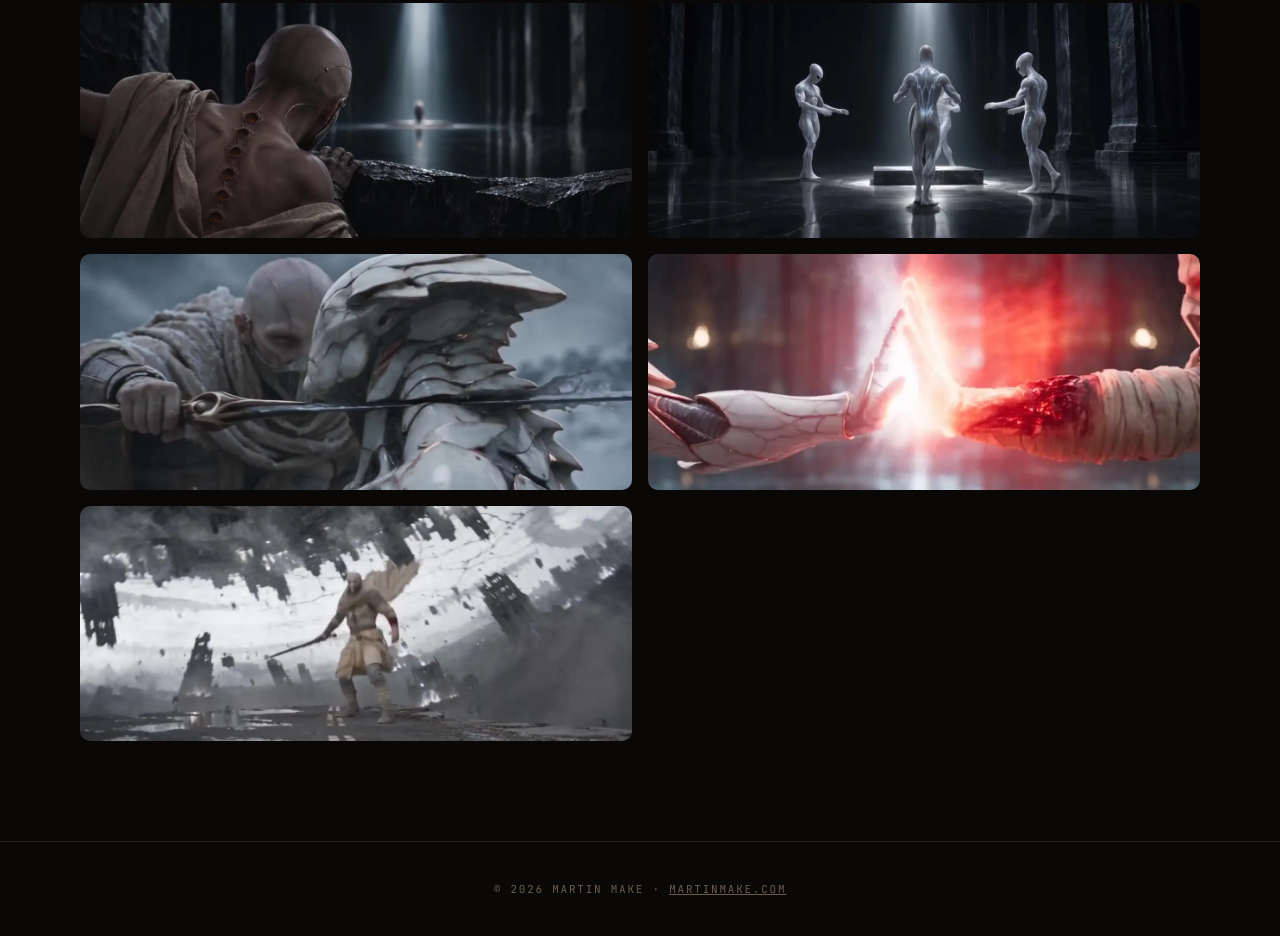
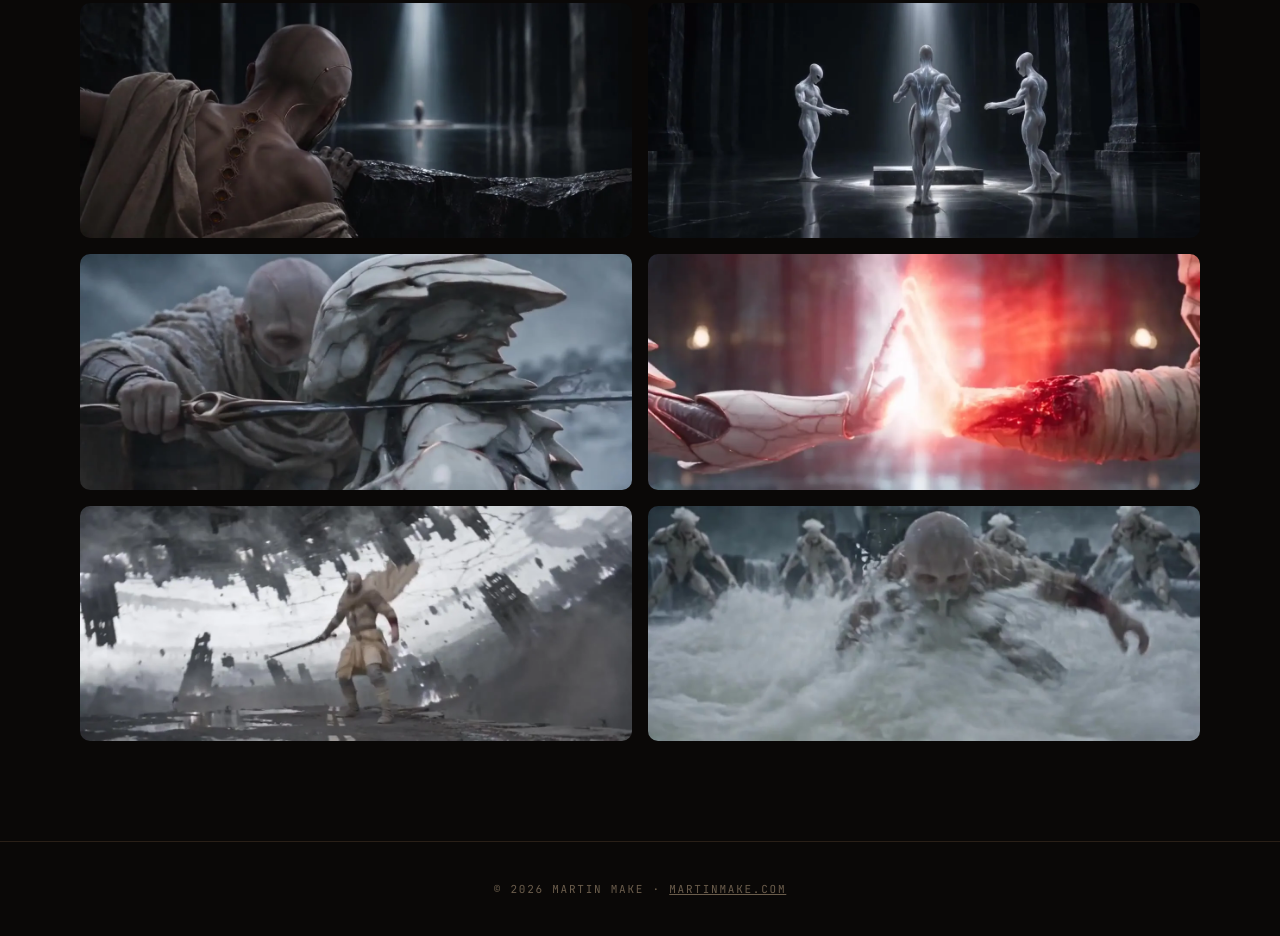
Before and after one commit to MARTINMRVS/martinmake-landing, a plain HTML site: page elixir/index.html in a window 1280 px wide. Shown: the part 2202-3138 px from the top of the page. Drawn offline with nearby package versions, Linux system fonts and the light colour scheme.

Commit message:
feat: Elixir — noveno fotograma para cerrar la grilla
Co-Authored-By: Claude Opus 5.5 <noreply@anthropic.com>
Claude-Session: https://claude.ai/code/session_018ZsvQYGnrVvPNC6PzC9yvb

```diff
--- a/elixir/index.html
+++ b/elixir/index.html
@@ -96,6 +96,7 @@
     <img src="stills/s6.webp" alt="A fight in the snow" loading="lazy">
     <img src="stills/s7.webp" alt="Two hands meeting in red light" loading="lazy">
     <img src="stills/s8.webp" alt="A warrior in a broken floating world" loading="lazy">
+    <img src="stills/s9.webp" alt="The survivor rising from the water, guardians behind him" loading="lazy">
   </div>
 </main>
 
```
Also changed, not shown: elixir/stills/s9.webp (added).
